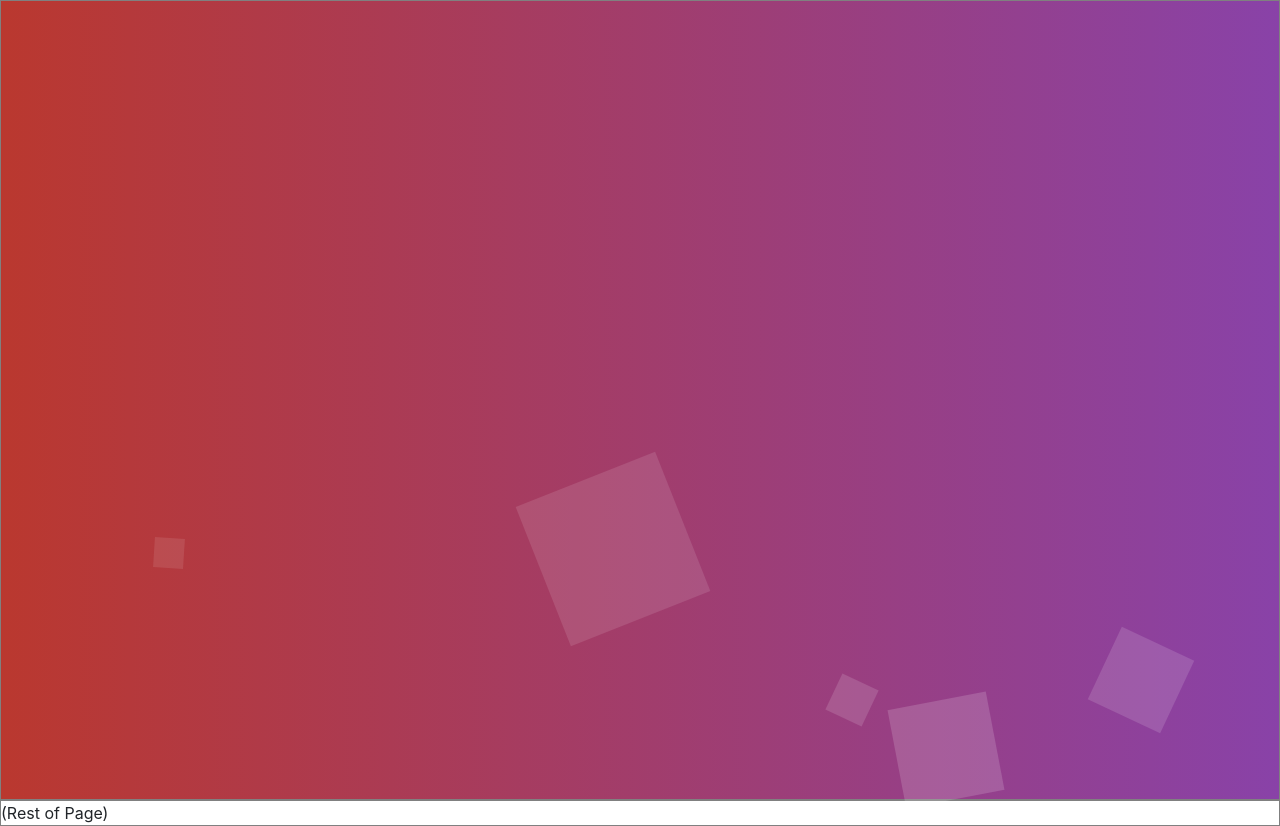
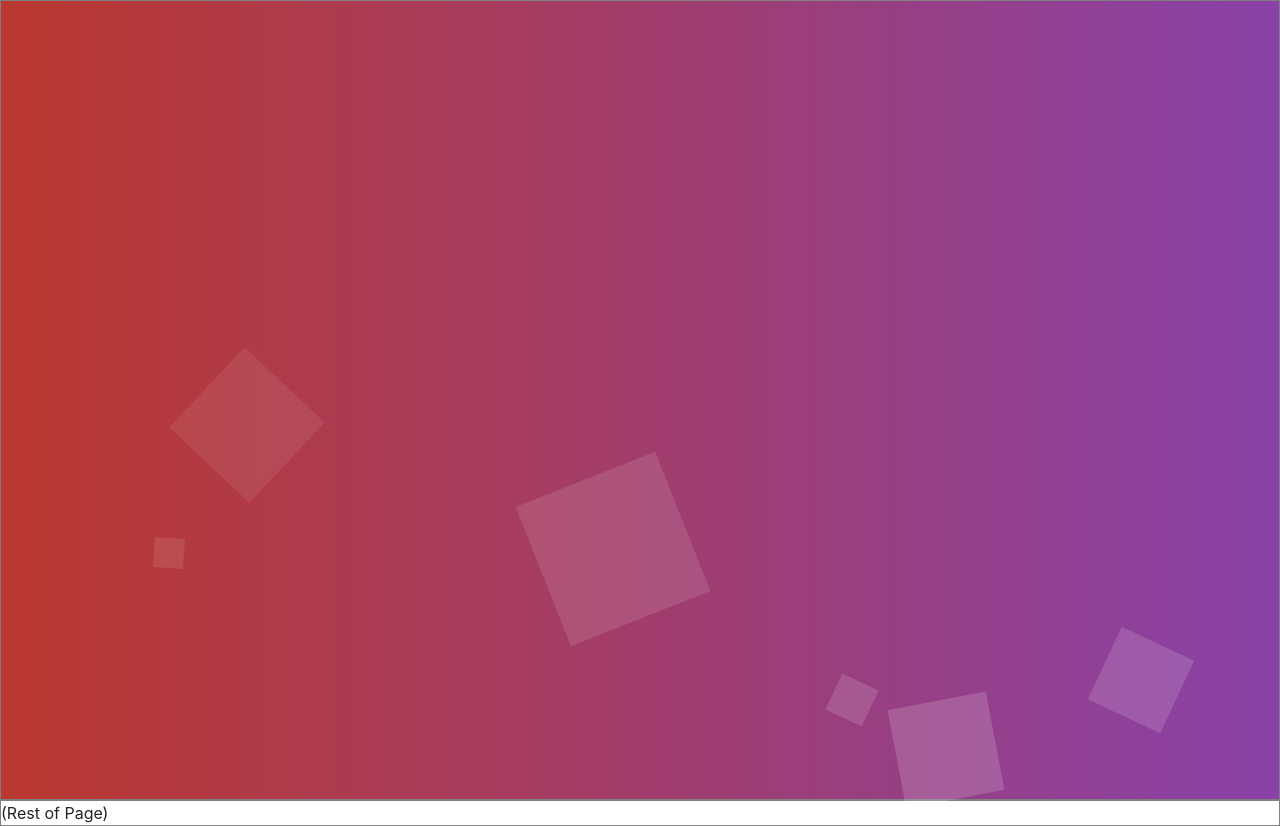
Before and after one commit to MeMeee1/MaliyoQuizApp, a Django app: template quiz/templates/base.html in a window 1280 px wide. Run offline with Django 3.2, Linux system fonts and the light colour scheme; the template is opened without the code that fills it, so the values that code supplies are empty; some libraries are stand-ins or nearby versions.

Commit message:
Updated the model

```diff
--- a/quiz/templates/base.html
+++ b/quiz/templates/base.html
@@ -32,9 +32,10 @@
           <li></li>
           <li></li>
           <li></li>
+          <li></li>
         </ul>
       </div>
-      <div id="containerB" class="w-100 h-100 row justify-content-center align-items-center text-center">{% block content %}{% endblock content %}</div>
+      <div id="containerB" class="w-60 h-100 row justify-content-center align-items-center text-center">{% block content %}{% endblock content %}</div>
       <div id="rest-of-page">(Rest of Page)</div>
     </div>
 
```
